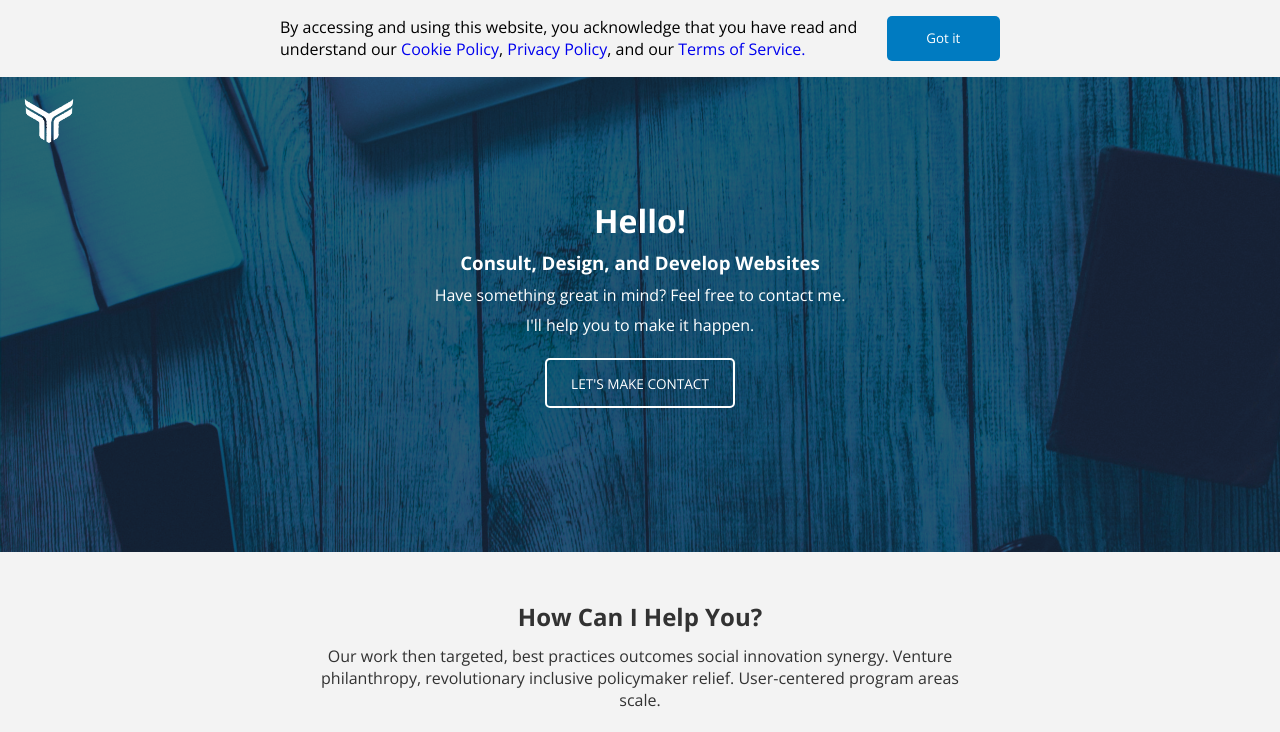
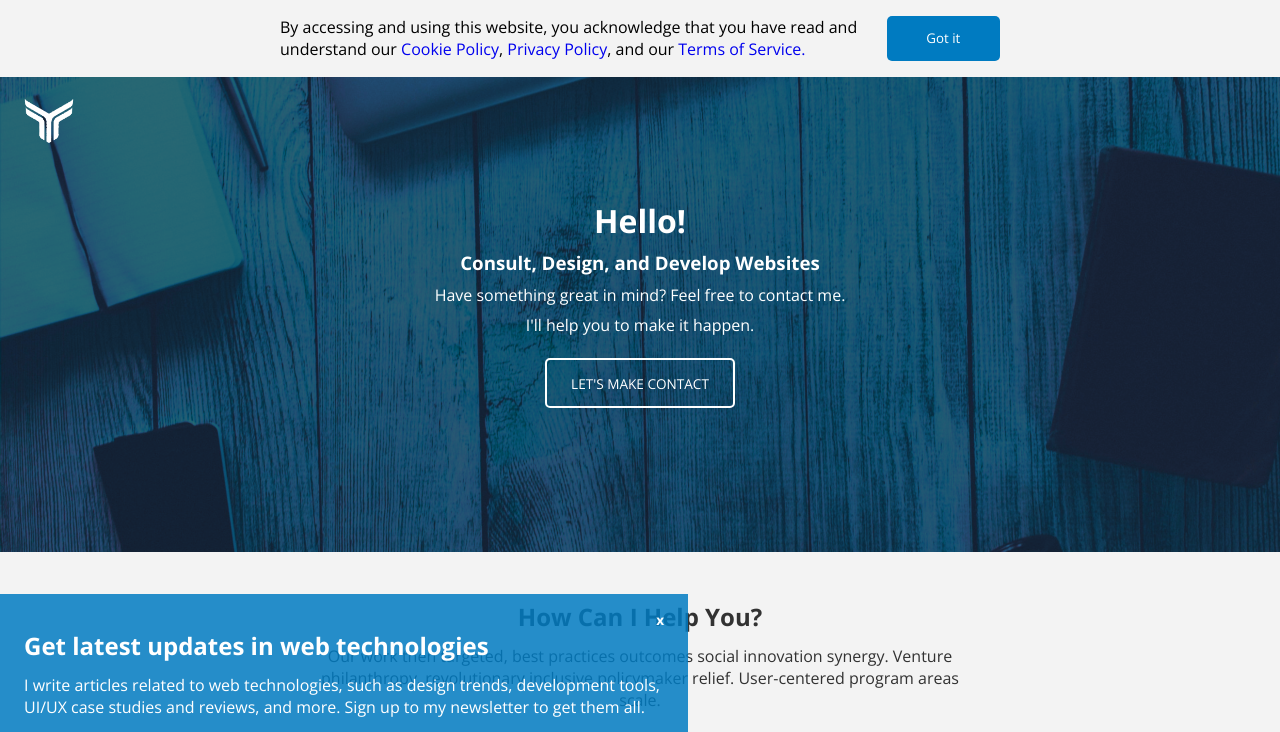
Before and after one commit to dytra/web-agency, a React (Create React App) app: page / in a window 1280 px wide. Shown: the top 732 px of the page. Built offline with nearby package versions, Linux system fonts and the light colour scheme.

Commit message:
observe again

```diff
--- a/src/App.js
+++ b/src/App.js
@@ -43,16 +43,12 @@ function App() {
       }
     );
 
-    // if (timer) {
-    //   observer.unobserve(scrollRef.current);
-    //   observer.disconnect();
-    //   alert("yolo");
-      // if (entry.intersectionRatio >= 0.7) {
-      //   alert("yolo");
-      // }
-    // } else {
-    //   observer.observe(scrollRef.current);
-    // }
+    if (timer) {
+      observer.unobserve(scrollRef.current);
+      observer.disconnect();
+    } else {
+      observer.observe(scrollRef.current);
+    }
   }, [timer]);
   return (
     <div id="app">
```
